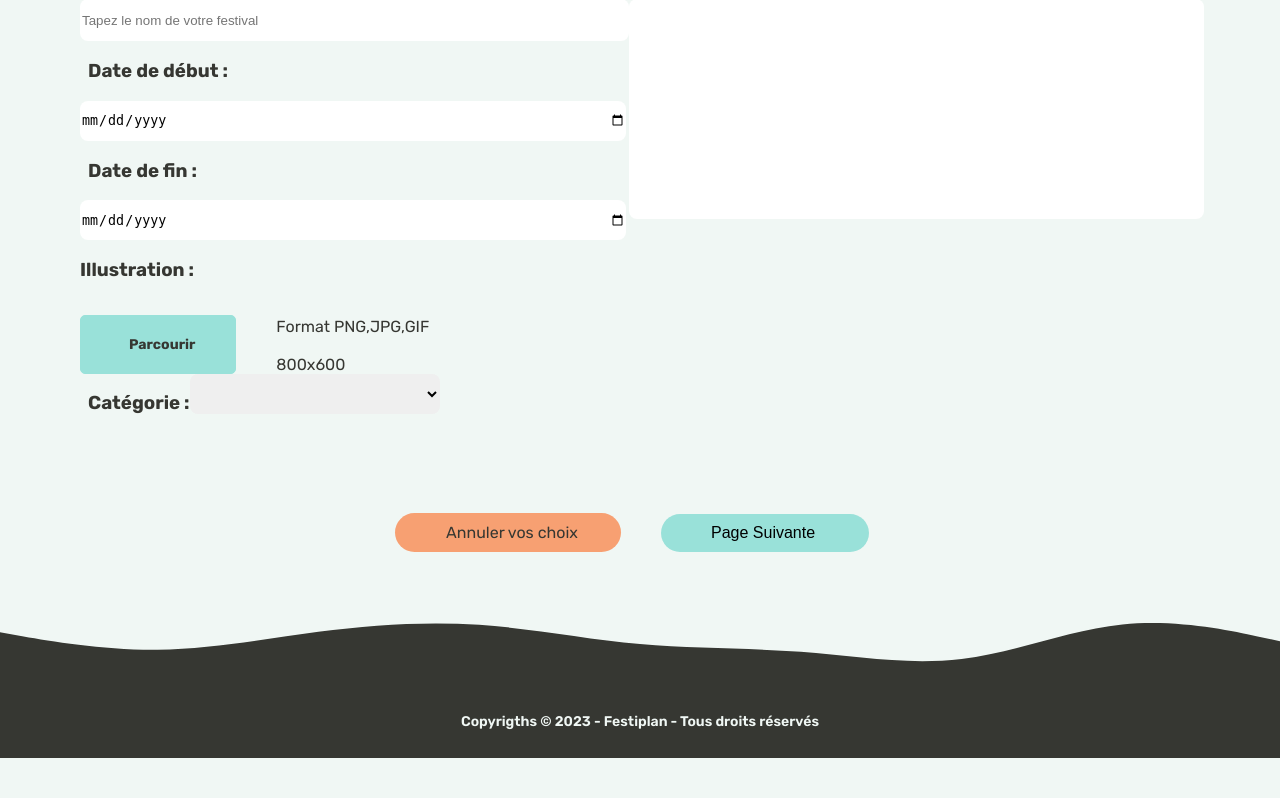
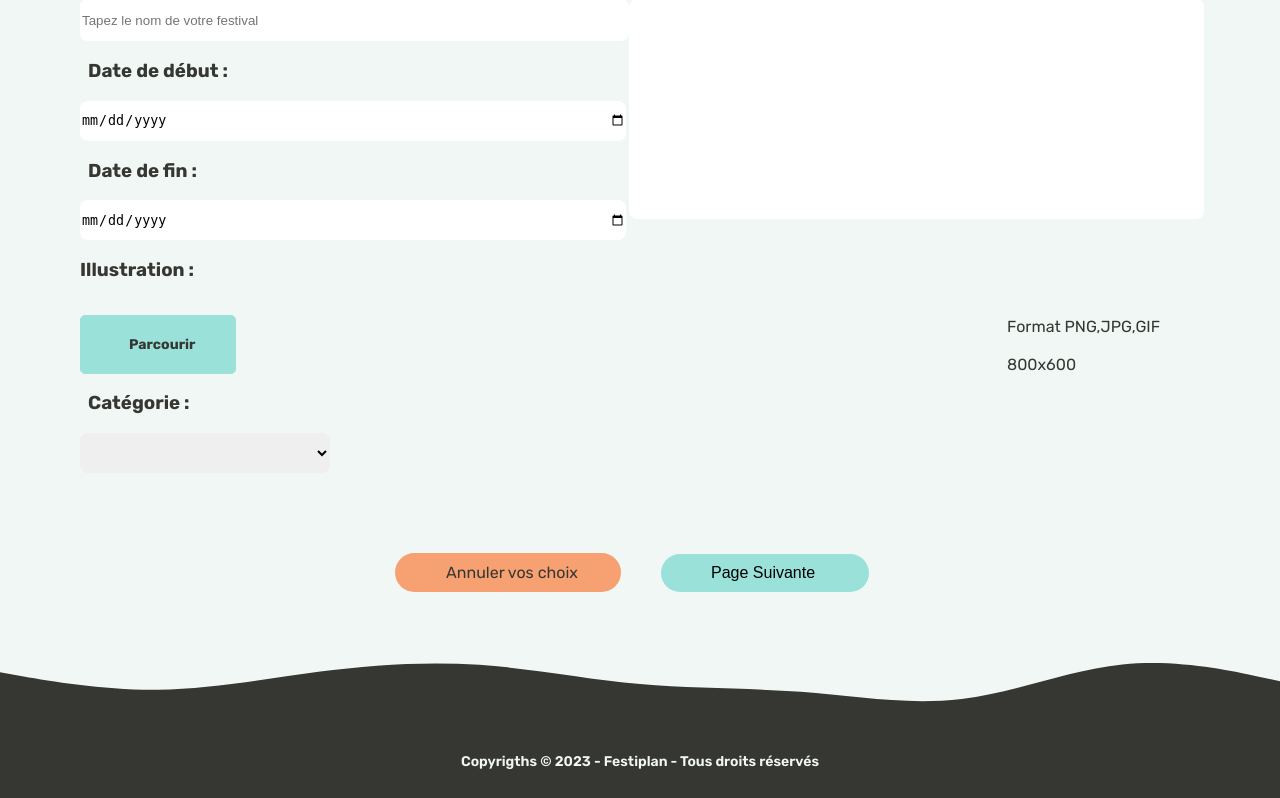
Before and after one commit to GroupeSAETPA1/Festiplan, a PHP site: page /views/creation/createFestival.php in a window 1280 px wide. Shown: the part 175-973 px from the top of the page. Before the commit the page ends 933 px from the top, so only its background shows below. Run offline with PHP 8.4, Linux system fonts and the light colour scheme; style sheets or scripts are compiled from the project's sources.

Commit message:
continue responsive

```diff
--- a/FestiplanWeb/static/style/css/createFestiplan/button.css
+++ b/FestiplanWeb/static/style/css/createFestiplan/button.css
@@ -15,7 +15,6 @@
 
 .ajoutGrij {
   line-height: 2.5;
-  padding: 0 500px;
   font-size: 1rem;
   text-align: center;
   border-radius: 30px;
@@ -23,6 +22,7 @@
   background-color: #99E1D9;
   display: flex;
   justify-content: center;
+  width: 70%;
 }
 .ajoutGrij:hover {
   background-color: #85dbd2;
--- a/FestiplanWeb/static/style/css/createFestiplan/createFestiplan.css
+++ b/FestiplanWeb/static/style/css/createFestiplan/createFestiplan.css
@@ -58,6 +58,11 @@ header .logo i {
   align-items: flex-end;
 }
 
+.flex-column {
+  display: flex;
+  flex-direction: column;
+}
+
 .valid-annul-placement {
   display: flex;
   flex-direction: row;
--- a/FestiplanWeb/static/style/css/createFestiplan/responsive.css
+++ b/FestiplanWeb/static/style/css/createFestiplan/responsive.css
@@ -6,6 +6,9 @@
     flex-direction: column;
     align-items: center;
   }
+  .flex-column {
+    align-items: center;
+  }
 }
 
 /*# sourceMappingURL=responsive.css.map */
--- a/FestiplanWeb/static/style/scss/createFestiplan/button.scss
+++ b/FestiplanWeb/static/style/scss/createFestiplan/button.scss
@@ -15,7 +15,6 @@
 }
 .ajoutGrij {
   line-height: 2.5;
-  padding: 0 500px;
   font-size: 1rem;
   text-align: center;
   border-radius: 30px;
@@ -23,6 +22,7 @@
   background-color: $light-blue;
   display: flex;
   justify-content: center;
+  width: 70%;
 
   &:hover {
     background-color: darken($light-blue, 5);
--- a/FestiplanWeb/static/style/scss/createFestiplan/createFestiplan.scss
+++ b/FestiplanWeb/static/style/scss/createFestiplan/createFestiplan.scss
@@ -59,6 +59,11 @@ header {
   align-items: flex-end;
 }
 
+.flex-column{
+  display: flex;
+  flex-direction: column;
+}
+
 .valid-annul-placement{
   display: flex;
   flex-direction: row;
--- a/FestiplanWeb/static/style/scss/createFestiplan/responsive.scss
+++ b/FestiplanWeb/static/style/scss/createFestiplan/responsive.scss
@@ -8,5 +8,9 @@
     align-items: center;
   }
 
+  .flex-column{
+    align-items: center;
+  }
+
 
 }
--- a/FestiplanWeb/views/creation/createFestival.php
+++ b/FestiplanWeb/views/creation/createFestival.php
@@ -69,7 +69,7 @@
 
 
                 <!-- Second paquet qui va contenir le champ d'entrée d'image-->
-                <div class="flex-row ">
+                <div class="flex-row first-row ">
                     <div class="custom-file-input-wrapper">
                         <h3 class="custom-file-input-text">Illustration :</h3></br>
                         <label class="custom-file-input" for="fileInput"><i class="fa-solid fa-image"></i>Parcourir</label>
@@ -82,7 +82,7 @@
                 </div>
 
 
-                <div class="flex-row">
+                <div class="flex-column">
                     <h3> <i class="fa-solid fa-circle-exclamation"></i>Catégorie :</h3>
                     <select>
                         <option value=" "></option>
--- a/FestiplanWeb/views/creation/createFestival2.php
+++ b/FestiplanWeb/views/creation/createFestival2.php
@@ -10,6 +10,7 @@
         <link rel="stylesheet" href="../../static/style/css/createFestiplan/image.css">
         <link rel="stylesheet" href="../../static/style/css/createFestiplan/input.css">
         <link rel="stylesheet" href="../../static/style/css/footer.css">
+        <link rel="stylesheet" href="../../static/style/css/createFestiplan/responsive.css">
 
         <link rel="stylesheet" href="../../../framework/fontawesome-free-6.2.1-web/css/all.css">
 
@@ -33,7 +34,7 @@
         <div class="wrapper">
             <div class="container">
 
-                <div class="respon">
+                <div class="flex-column end-row">
                     <h3> <i class="fa-solid fa-circle-exclamation"></i>Responsable :</h3>
                     <input class="text" type="text" id="rechercheRespon" name="rechercheRespon"
                            placeholder="Entrez le nom du Responsable"/>
--- a/FestiplanWeb/views/creation/createFestival3.php
+++ b/FestiplanWeb/views/creation/createFestival3.php
@@ -10,6 +10,7 @@
         <link rel="stylesheet" href="../../static/style/css/createFestiplan/image.css">
         <link rel="stylesheet" href="../../static/style/css/createFestiplan/input.css">
         <link rel="stylesheet" href="../../static/style/css/footer.css">
+        <link rel="stylesheet" href="../../static/style/css/createFestiplan/responsive.css">
 
         <link rel="stylesheet" href="../../../framework/fontawesome-free-6.2.1-web/css/all.css">
 
```
Also changed, not shown: 3 other files.
